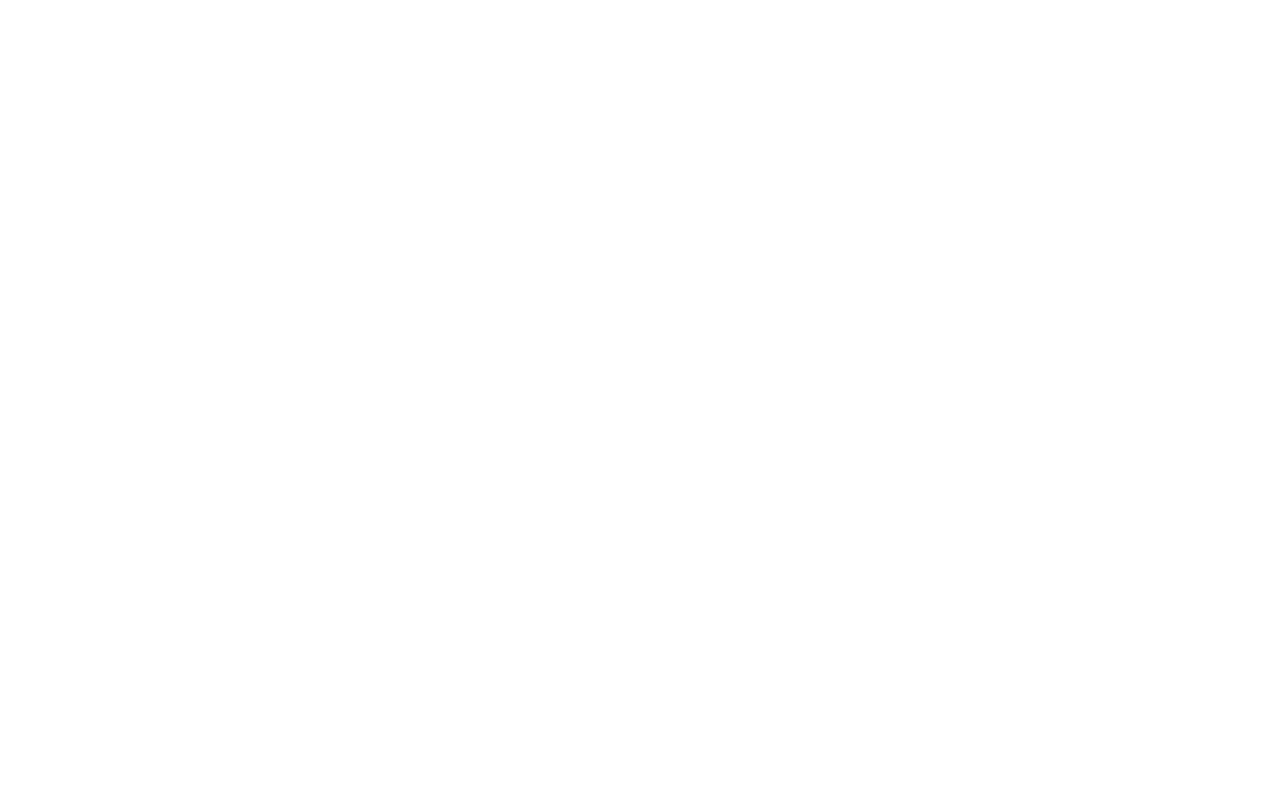
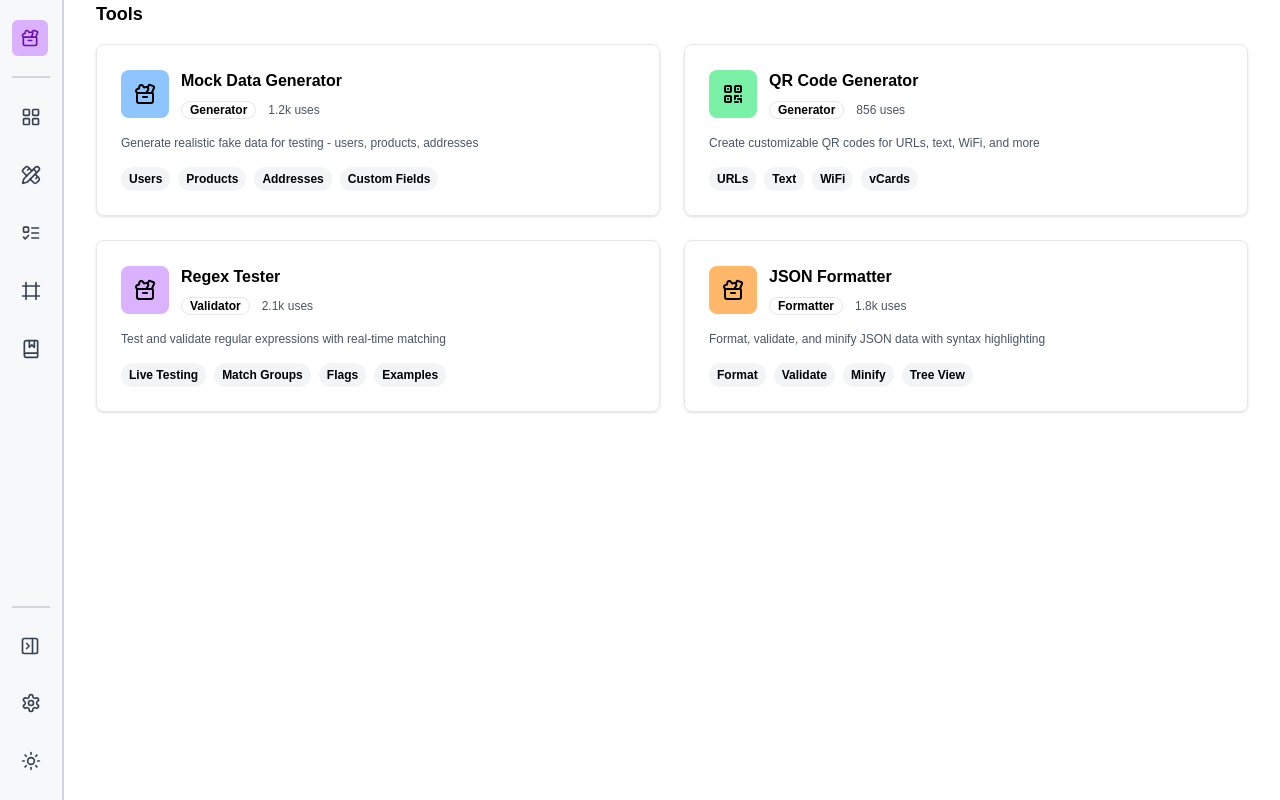
Before and after one commit to Alexrsnchz/toolsyde-web, a React (Vite) app: page /toolbox in a window 1280 px wide. Before the commit this address had no page. Built offline with nearby package versions, Linux system fonts and the light colour scheme.

Commit message:
chore: Fix various issues

```diff
--- a/src/App.tsx
+++ b/src/App.tsx
@@ -1,14 +1,15 @@
-import { Route, Routes } from 'react-router'
-import NavigationLayout from '@components/layouts/NavigationLayout.tsx'
-import Home from '@pages/Home.tsx'
+import { Navigate, Route, Routes } from 'react-router'
+import MainLayout from '@components/layouts/MainLayout.tsx'
+import Toolbox from '@pages/Toolbox.tsx'
 import ToolDetail from '@pages/ToolDetail'
 
 function App() {
   return (
     <Routes>
-      <Route element={<NavigationLayout />}>
-        <Route path="/" element={<Home />} />
-        <Route path="/:category/:slug" element={<ToolDetail />} />
+      <Route element={<MainLayout />}>
+        <Route path="/" element={<Navigate to="/toolbox" replace />} />
+        <Route path="/toolbox" element={<Toolbox />} />
+        <Route path="/toolbox/:category/:slug" element={<ToolDetail />} />
       </Route>
     </Routes>
   )
--- a/src/assets/icons/Icons.tsx
+++ b/src/assets/icons/Icons.tsx
@@ -22,7 +22,7 @@ export function ToolsydeIcon({ className }: IconProps) {
   )
 }
 
-export function BellIcon({ className }: IconProps) {
+export function ContractedPanelIcon({ className }: IconProps) {
   return (
     <svg
       xmlns="http://www.w3.org/2000/svg"
@@ -36,66 +36,9 @@ export function BellIcon({ className }: IconProps) {
       stroke-linejoin="round"
       className={className}
     >
-      <path d="M10.268 21a2 2 0 0 0 3.464 0" />
-      <path d="M3.262 15.326A1 1 0 0 0 4 17h16a1 1 0 0 0 .74-1.673C19.41 13.956 18 12.499 18 8A6 6 0 0 0 6 8c0 4.499-1.411 5.956-2.738 7.326" />
-    </svg>
-  )
-}
-
-export function InboxIcon({ className }: IconProps) {
-  return (
-    <svg
-      xmlns="http://www.w3.org/2000/svg"
-      width="24"
-      height="24"
-      viewBox="0 0 24 24"
-      fill="none"
-      stroke="currentColor"
-      stroke-width="2"
-      stroke-linecap="round"
-      stroke-linejoin="round"
-      className={className}
-    >
-      <polyline points="22 12 16 12 14 15 10 15 8 12 2 12" />
-      <path d="M5.45 5.11 2 12v6a2 2 0 0 0 2 2h16a2 2 0 0 0 2-2v-6l-3.45-6.89A2 2 0 0 0 16.76 4H7.24a2 2 0 0 0-1.79 1.11z" />
-    </svg>
-  )
-}
-
-export function ChevronDownIcon({ className }: IconProps) {
-  return (
-    <svg
-      xmlns="http://www.w3.org/2000/svg"
-      width="24"
-      height="24"
-      viewBox="0 0 24 24"
-      fill="none"
-      stroke="currentColor"
-      stroke-width="2"
-      stroke-linecap="round"
-      stroke-linejoin="round"
-      className={className}
-    >
-      <path d="m6 9 6 6 6-6" />
-    </svg>
-  )
-}
-
-export function ChevronUpIcon({ className }: IconProps) {
-  return (
-    <svg
-      xmlns="http://www.w3.org/2000/svg"
-      width="24"
-      height="24"
-      viewBox="0 0 24 24"
-      fill="none"
-      stroke="currentColor"
-      stroke-width="2"
-      stroke-linecap="round"
-      stroke-linejoin="round"
-      className={className}
-    >
-      <path d="m18 15-6-6-6 6" />
+      <rect width="18" height="18" x="3" y="3" rx="2" />
+      <path d="M15 3v18" />
+      <path d="m8 9 3 3-3 3" />
     </svg>
   )
 }
@@ -334,9 +277,9 @@ export function SpinnerIcon({ className }: IconProps) {
     <div role="status">
       <svg
         aria-hidden="true"
-        className="inline w-6 h-6 animate-spin text-gray-600 fill-purple-800"
+        className={className}
         viewBox="0 0 100 101"
-        fill="none"
+        fill="currentColor"
         xmlns="http://www.w3.org/2000/svg"
       >
         <path
--- a/src/components/form/FormInput.tsx
+++ b/src/components/form/FormInput.tsx
@@ -1,20 +1,12 @@
-import { UseFormRegister, FieldError } from 'react-hook-form'
+import type { FormInputProps } from '@customTypes/types.ts'
 
-type FormInputProps = {
-  label: string
-  placeholder?: string
-  type?: string
-  register: ReturnType<UseFormRegister<any>>
-  error?: FieldError
-}
-
-const FormInput: React.FC<FormInputProps> = ({
+const FormInput = ({
   label,
   placeholder,
   type = 'text',
   register,
   error,
-}) => {
+}: FormInputProps) => {
   return (
     <div>
       <label className="block text-sm font-medium text-gray-900 mb-2">
--- a/src/components/form/FormSelect.tsx
+++ b/src/components/form/FormSelect.tsx
@@ -1,25 +1,12 @@
-import { UseFormRegister, FieldError } from 'react-hook-form'
+import type { FormSelectProps } from '@customTypes/types.ts'
 
-type Option = {
-  label: string
-  value: string
-}
-
-type FormSelectProps = {
-  label: string
-  options: Option[]
-  placeholder?: string
-  register: ReturnType<UseFormRegister<any>>
-  error?: FieldError
-}
-
-const FormSelect: React.FC<FormSelectProps> = ({
+const FormSelect = ({
   label,
   options,
   placeholder,
   register,
   error,
-}) => {
+}: FormSelectProps) => {
   return (
     <div>
       <label className="block text-sm font-medium text-gray-900 mb-2">
--- a/src/components/layouts/NavigationLayout.tsx
+++ b/src/components/layouts/MainLayout.tsx
@@ -1,20 +1,22 @@
 import Sidebar from '@components/navigation/sidebar/Sidebar.tsx'
 import { Outlet } from 'react-router'
-import Footer from '@components/navigation/Footer.tsx'
+//import Footer from '@components/navigation/Footer.tsx'
 
-export default function NavigationLayout() {
+export default function MainLayout() {
   return (
     <>
       <div className="flex min-h-screen">
         <Sidebar />
-        <main className="flex-1 px-6 py-3 max-w-7xl mx-auto">
+        <main className="flex-1">
           <Outlet />
         </main>
       </div>
 
+      {/*
       <footer>
         <Footer />
       </footer>
+      */}
     </>
   )
 }
--- a/src/components/navigation/sidebar/Sidebar.tsx
+++ b/src/components/navigation/sidebar/Sidebar.tsx
@@ -1,4 +1,4 @@
-import { ToolsydeIcon } from '@icons/Icons.tsx'
+import { ContractedPanelIcon, ToolsydeIcon } from '@icons/Icons.tsx'
 import {
   Preferences,
   Utils,
@@ -6,10 +6,12 @@ import {
 import { useState } from 'react'
 
 export default function Sidebar() {
-  const [isExpanded, setIsExpanded] = useState(false)
+  const [isExpanded, setIsExpanded] = useState<boolean>(false)
 
-  const expandSidebar = () => {
+  const toggleSidebar = () => {
     setIsExpanded(!isExpanded)
+    const panelIcon = document.getElementById('panel_icon') as HTMLElement
+    panelIcon.classList.toggle('rotate-180')
   }
 
   return (
@@ -28,19 +30,27 @@ export default function Sidebar() {
             )}
           </div>
 
-          <hr className="my-5 border-t-2 border-gray-300" />
+          <hr className="relative my-5 border-t-2 border-gray-300" />
 
           <Utils isExpanded={isExpanded} />
         </div>
         <div>
           <hr className="my-5 border-t-2 border-gray-300" />
 
+          <button
+            onClick={toggleSidebar}
+            aria-label={`${isExpanded ? 'Contract sidebar' : 'Expand sidebar'}`}
+            className="flex justify-start items-center p-2 mb-5 w-full rounded-md hover:bg-gray-300/50 transition-all duration-300 ease-in-out"
+          >
+            <ContractedPanelIcon
+              id="panel_icon"
+              className="size-5 shrink-0 text-gray-700 group-hover:text-purple-800 transition-all duration-200 ease-in-out"
+            />
+          </button>
+
           <Preferences isExpanded={isExpanded} />
         </div>
       </nav>
-      <button onClick={expandSidebar} className="px-2 py-1 bg-gray-500">
-        Change
-      </button>
     </aside>
   )
 }
--- a/src/hooks/useQr.ts
+++ b/src/hooks/useQr.ts
@@ -1,10 +1,6 @@
 import { useEffect, useState } from 'react'
 import { SubmitHandler } from 'react-hook-form'
-
-type Inputs = {
-  url: string
-  size: '128' | '256' | '512' | '1024'
-}
+import type { QRFormInputs } from '@customTypes/types.ts'
 
 export default function useQr() {
   const [qrBlobUrl, setQrBlobUrl] = useState<string | null>(null)
@@ -14,9 +10,9 @@ export default function useQr() {
     return () => {
       if (qrBlobUrl) URL.revokeObjectURL(qrBlobUrl)
     }
-  }, [])
+  })
 
-  const onSubmit: SubmitHandler<Inputs> = async (data) => {
+  const onSubmit: SubmitHandler<QRFormInputs> = async (data) => {
     if (qrBlobUrl) URL.revokeObjectURL(qrBlobUrl)
 
     setIsLoading(true)
--- a/src/pages/ToolDetail.tsx
+++ b/src/pages/ToolDetail.tsx
@@ -2,7 +2,8 @@ import { useParams } from 'react-router'
 import QrCodeGenerator from 'src/tools/QrCodeGenerator'
 
 export default function ToolDetail() {
-  const { category, slug } = useParams()
+  const { slug } = useParams()
+  // const { category, slug } = useParams()
 
   switch (slug) {
     case 'qr-code':
--- a/src/pages/Home.tsx
+++ b/src/pages/Toolbox.tsx
@@ -3,19 +3,19 @@ import { Tool } from '@customTypes/types'
 import { toolsData } from '@data/toolsData'
 import { useState } from 'react'
 
-function Home() {
-  const [tools, setTools] = useState<Tool[]>(toolsData)
+function Toolbox() {
+  const [tools, _setTools] = useState<Tool[]>(toolsData)
 
   return (
-    <>
+    <div className="mx-auto max-w-6xl">
       <h2 className="text-lg font-bold mb-4">Tools</h2>
       <div className="grid grid-cols-2 gap-6">
         {tools.map((tool) => (
           <ToolCard {...tool} />
         ))}
       </div>
-    </>
+    </div>
   )
 }
 
-export default Home
+export default Toolbox
--- a/src/tools/QrCodeGenerator.tsx
+++ b/src/tools/QrCodeGenerator.tsx
@@ -9,11 +9,7 @@ import {
 } from '@icons/Icons'
 import { useForm } from 'react-hook-form'
 import useQr from 'src/hooks/useQr'
-
-type Inputs = {
-  url: string
-  size: '128' | '256' | '512' | '1024'
-}
+import type { QRFormInputs } from '@customTypes/types.ts'
 
 const sizeOptions = [
   { label: '128x128 px', value: '128' },
@@ -29,7 +25,7 @@ export default function QrCodeGenerator() {
     reset,
     watch,
     formState: { errors },
-  } = useForm<Inputs>({
+  } = useForm<QRFormInputs>({
     defaultValues: {
       url: '',
       size: '256',
@@ -39,21 +35,21 @@ export default function QrCodeGenerator() {
   const { qrBlobUrl, isLoading, onSubmit, onDownloadQr, resetQr } = useQr()
 
   const refreshData = () => {
-    // Reset QR code URL
     resetQr()
-    // Reset form values
     reset()
   }
 
   return (
     <>
-      <header className="py-4 border-b-2 border-gray-300">
+      <header className="py-6.5 px-5 border-b-2 border-gray-300">
         <div className="flex items-center gap-2">
-          <QrCodeIcon className="size-4" />
-          <p>QR Code Generator</p>
+          <QrCodeIcon className="size-5" />
+          <span className="font-medium">QR Code Generator</span>
         </div>
       </header>
-      <article className="grid grid-cols-2 gap-6 max-w-4xl mx-auto py-6 items-stretch">
+
+      <main className="flex items-center justify-center min-h-[calc(100vh-77.6px)] px-4">
+        <article className="grid grid-cols-1 md:grid-cols-2 gap-6 max-w-4xl w-full items-center">
           <section className="flex flex-col gap-4 border border-gray-200 rounded-md p-6 h-full">
             <header className="flex flex-col justify-center gap-2">
               <div className="flex items-center gap-2">
@@ -106,7 +102,7 @@ export default function QrCodeGenerator() {
             </form>
           </section>
 
-        <section className="flex flex-col gap-4 border border-gray-200 rounded-md p-6">
+          <section className="flex flex-col gap-4 border border-gray-200 rounded-md p-6 h-full">
             <header className="flex flex-col gap-2">
               <div className="flex items-center gap-2">
                 <QrCodeIcon className="size-5" />
@@ -119,7 +115,7 @@ export default function QrCodeGenerator() {
 
             <div className="bg-gray-200 w-full h-72 rounded-md flex items-center justify-center">
               {isLoading ? (
-              <SpinnerIcon className="animate-spin text-gray-500 size-6" />
+                <SpinnerIcon className="animate-spin text-gray-500 size-6 inline fill-purple-800" />
               ) : qrBlobUrl ? (
                 <div className="space-y-4 text-center">
                   <img
@@ -147,6 +143,7 @@ export default function QrCodeGenerator() {
             </div>
           </section>
         </article>
+      </main>
     </>
   )
 }
--- a/src/types/types.ts
+++ b/src/types/types.ts
@@ -1,6 +1,8 @@
 import type * as React from 'react'
+import { FieldError, UseFormRegister } from 'react-hook-form'
 
 export interface IconProps {
+  id?: string
   className?: string
 }
 
@@ -27,3 +29,25 @@ export interface Tool {
   features: string[]
   slug: string
 }
+
+export interface QRFormInputs {
+  url: string
+  size: '128' | '256' | '512' | '1024'
+}
+
+export interface FormInputProps {
+  label: string
+  placeholder?: string
+  type?: string
+  register: ReturnType<UseFormRegister<any>>
+  error?: FieldError
+}
+
+type SelectOptionProps = {
+  label: string
+  value: string
+}
+
+export interface FormSelectProps extends FormInputProps {
+  options: SelectOptionProps[]
+}
```
Lines whose indentation alone changed are shown as unchanged.
